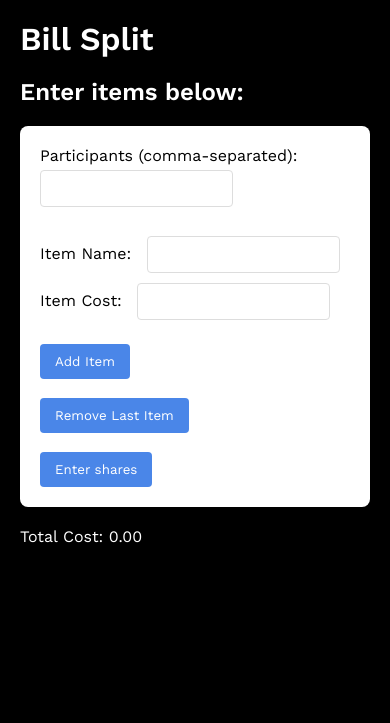
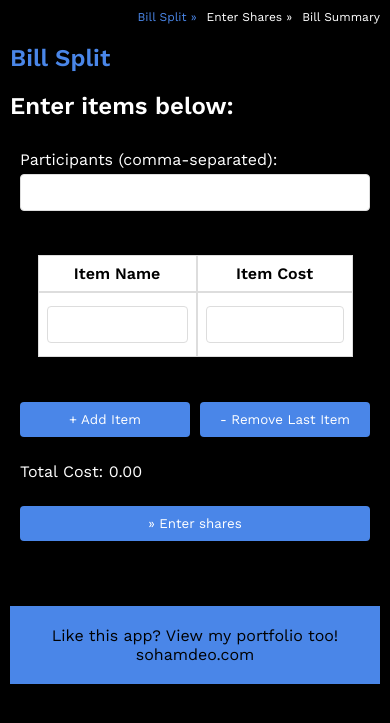
Before and after one commit to devSoham3/bill-split-prod, a Flask app: page / in a window 390 px wide. Shown: the top 723 px of the page. Run offline with Flask 3, Linux system fonts and the light colour scheme.

Commit message:
Added support for mobile, made quality of life changes (navigation bar, footer).

```diff
--- a/app.py
+++ b/app.py
@@ -64,4 +64,4 @@ def enter_shares():
 
 
 if __name__ == '__main__':
-    app.run(debug=True)
+    app.run(debug=False)
--- a/static/style.css
+++ b/static/style.css
@@ -19,9 +19,13 @@ h1, h2 {
     margin-bottom: 20px;
 }
 
+h1 {
+    color: #4a86e8;
+}
+
 form {
-    background-color: #fff; /* Form background white */
-    color: #000; /* Form text color black */
+    background-color: #000; /* Form background white */
+    color: #fff; /* Form text color black */
     padding: 20px;
     border-radius: 8px;
     margin-bottom: 20px;
@@ -47,6 +51,7 @@ input[type="submit"], button {
     border: none;
     border-radius: 4px;
     cursor: pointer;
+    justify-content: center; /* Center the buttons horizontally */
 }
 
 input[type="submit"]:hover, button:hover {
@@ -54,19 +59,109 @@ input[type="submit"]:hover, button:hover {
 }
 
 table {
-    width: 100%;
-    border-collapse: collapse;
-    margin-top: 20px;
+
+    width: 90%;
+    border-collapse: separate; /* Turn off collapsing borders */
+    border-spacing: 0; /* Remove default spacing */
+
+    /*width: 90%;
+    border-collapse: collapse;*/
+    margin: 20px auto; /* shorthand for top/bottom 20px, left/right auto */
+    border-radius: 8px;
 }
 
 th, td {
-    text-align: left;
+    border: 1px solid #ddd;
+
+    text-align: center;
     padding: 8px;
     border-bottom: 1px solid #ddd;
     background-color: #fff; /* Table background white */
     color: #000; /* Table text color black */
 }
 
+.table-container {
+    overflow: hidden; /* Ensures the border-radius clips the content */
+    border-radius: 8px; /* Example radius, adjust as needed */
+    box-shadow: 0 0 10px rgba(0,0,0,0.1); /* Optional: adds a shadow for better visibility */
+}
+
 button.space-below {
     margin-bottom: 20px; /* Adjust the value as needed */
 }
+
+.buttons-container {
+    display: flex;
+    justify-content: center; /* Center the buttons horizontally */
+    gap: 10px; /* Add some space between the buttons */
+    margin: 20px 0; /* Add some vertical space around the container */
+}
+
+/* Optional: Ensure buttons have the same width for visual consistency */
+.buttons-container button {
+    flex: 'auto'; /* This makes the buttons share the container space equally */
+}
+
+@media screen and (max-width: 200px) {
+    table {
+        overflow-x: auto;
+        display: block;
+    }
+}
+
+@media screen and (max-width: 600px) {
+    input[type="text"], input[type="number"], input[type="submit"], button {
+        width: 100%; /* Make input fields take the full width */
+        margin: 5px 0; /* Add some space between the elements */
+    }
+
+    form {
+        padding: 10px; /* Reduce padding on smaller screens */
+    }
+}
+
+@media screen and (max-width: 600px) {
+    body {
+        margin: 10px; /* Reduce the body margin on smaller screens */
+    }
+
+    h1, h2 {
+        font-size: 1.5em; /* Adjust headings to be slightly smaller */
+    }
+}
+
+/* Breadcrumb Navigation */
+.nav {
+    display: flex; /* Use Flexbox */
+    justify-content: flex-end; /* Align items to the right */
+    margin-bottom: 20px;
+}
+
+.nav a, .nav span {
+    color: #fff; /* Default text color */
+    text-decoration: none;
+    margin-left: 10px; /* Right alignment */
+    font-size: 0.75em; /* Smaller font size */
+}
+
+.nav span.current {
+    color: #4a86e8; /* Accent color for the current page */
+}
+
+/* Footer Styling */
+footer {
+    text-align: center;
+    padding: 20px 0;
+    margin-top: 30px;
+    background-color: #4a86e8;
+    color: #000; /* White text color */
+}
+
+footer a {
+    color: #000; /* Use the accent color for links */
+    text-decoration: none;
+}
+
+footer a:hover {
+    text-decoration: underline;
+}
--- a/templates/index.html
+++ b/templates/index.html
@@ -4,9 +4,18 @@
 <head>
     <title>Bill Split</title>
     <link rel="stylesheet" href="/static/style.css">
+    <meta name="viewport" content="width=device-width, initial-scale=1">
+    <link rel="shortcut icon" href="{{ url_for('static', filename='White logo - no background no name.png') }}"
+        type="image/x-icon">
+    <link rel="icon" href="{{ url_for('static', filename='White logo - no background no name.png') }}"
+        type="image/x-icon">
 </head>
 
 <body>
+    <div class="nav">
+        <span class="current">Bill Split »</span> <a href="#">Enter Shares »</a><a href="#">Bill Summary</a>
+    </div>
+
     <h1>Bill Split</h1>
     <h2>Enter items below:</h2>
 
@@ -14,32 +23,43 @@
         <label for="participants">Participants (comma-separated):</label>
         <input type="text" name="participants" required><br><br>
 
-        <div id="item_fields">
-            <div class="item_field">
-                <label for="item_name">Item Name:</label>
+        <div class="table-container">
+        <table id="items_table">
+            <thead>
+                <tr>
+                    <th>Item Name</th>
+                    <th>Item Cost</th>
+                </tr>
+            </thead>
+            <tbody id="item_fields">
+                <tr class="item_field">
+                    <td>
                         <input type="text" name="item_name[]" required>
-                <label for="item_cost">Item Cost:</label>
+                    </td>
+                    <td>
                         <input type="number" name="item_cost[]" step="0.01" min="0" required>
-                <br><br>
-            </div>
+                    </td>
+                </tr>
+            </tbody>
+        </table>
         </div>
 
-        <button type="button" id="add_item">Add Item</button>
-        <br><br>
-
-        <button type="button" id="remove_last_item">Remove Last Item</button>
-        <br><br>
-
-        <input type="submit" value="Enter shares">
+        <div class="buttons-container">
+            <button type="button" id="add_item">+ Add Item</button>
+            <button type="button" id="remove_last_item">- Remove Last Item</button>
+        </div>
+        <p>Total Cost: <span id="total_cost">0</span></p>
+        <div class="buttons-container">
+            <input type="submit" value="» Enter shares">
+        </div>
     </form>
 
-    <p>Total Cost: <span id="total_cost">0</span></p>
 
     <script>
         function updateTotalCost() {
             var itemCostInputs = document.querySelectorAll('input[name="item_cost[]"]');
             var totalCost = 0;
-        itemCostInputs.forEach(function(input) {
+            itemCostInputs.forEach(function (input) {
                 var cost = parseFloat(input.value) || 0;
                 totalCost += cost;
             });
@@ -47,19 +67,16 @@
         }
 
         document.getElementById("add_item").addEventListener("click", function () {
-        var itemField = document.createElement("div");
-        itemField.className = "item_field";
-        itemField.innerHTML = `
-        <label for="item_name">Item Name:</label>
-        <input type="text" name="item_name[]" required>
-        <label for="item_cost">Item Cost:</label>
-        <input type="number" name="item_cost[]" step="0.01" min="0" required>
-        <br><br>
+            var newRow = document.createElement("tr");
+            newRow.className = "item_field";
+            newRow.innerHTML = `
+                <td><input type="text" name="item_name[]" required></td>
+                <td><input type="number" name="item_cost[]" step="0.01" min="0" required></td>
             `;
-        document.getElementById("item_fields").appendChild(itemField);
+            document.getElementById("item_fields").appendChild(newRow);
 
             // Add event listener to the newly added item cost input
-        itemField.querySelector('input[name="item_cost[]"]').addEventListener("input", updateTotalCost);
+            newRow.querySelector('input[name="item_cost[]"]').addEventListener("input", updateTotalCost);
 
             // Update total cost
             updateTotalCost();
@@ -83,6 +100,11 @@
         // Initial calculation of total cost
         updateTotalCost();
     </script>
+    <!-- Footer -->
+    <footer>
+        <p>Like this app? View my portfolio too!</p>
+        <a href="https://www.sohamdeo.com/" target="_blank">sohamdeo.com</a>
+    </footer>
 </body>
 
 </html>
```
Also changed, not shown: templates/bill_summary.html (+23 -2 lines), templates/enter_shares.html (+31 -7 lines), static/White logo - no background no name.png (added). Lines whose indentation alone changed are shown as unchanged.
